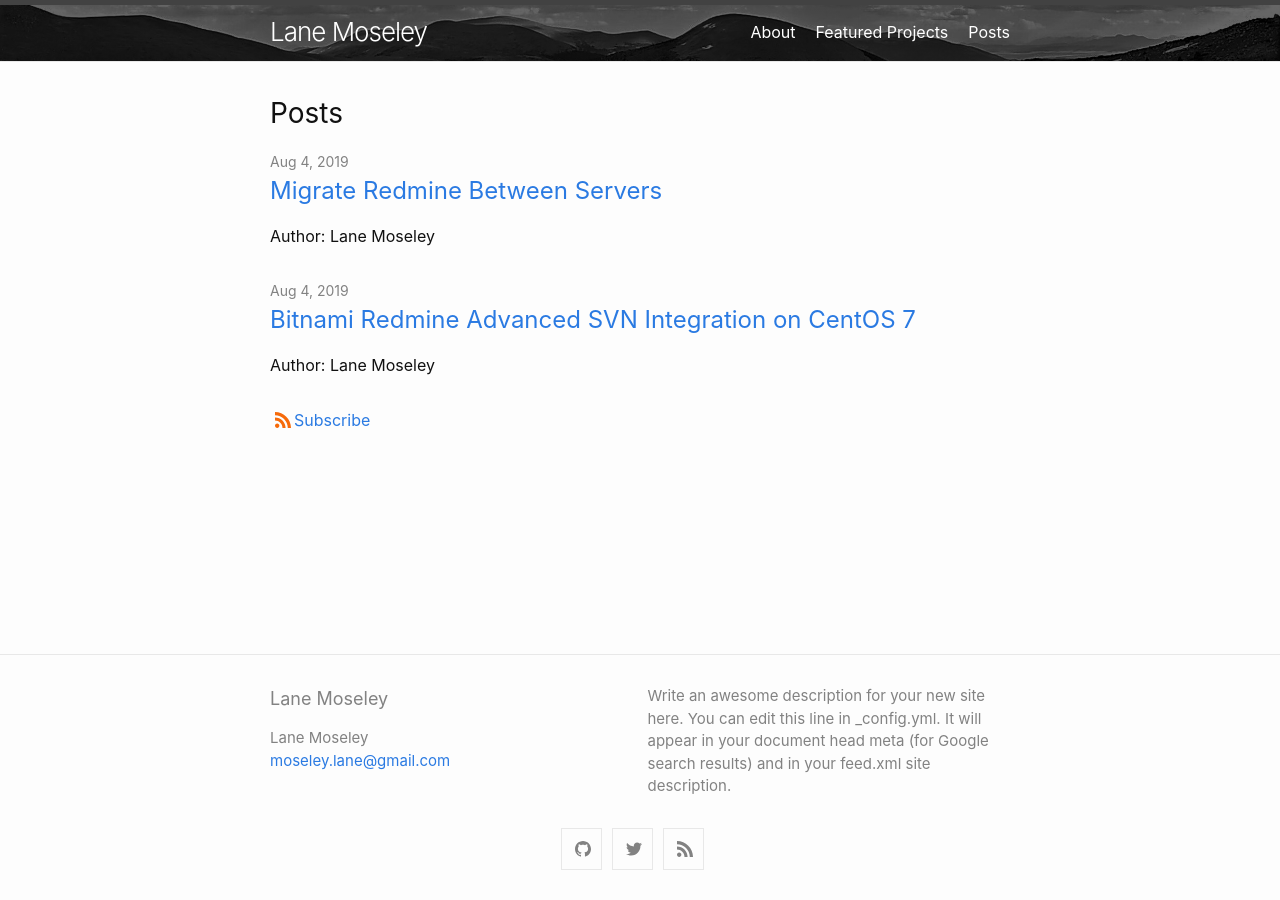
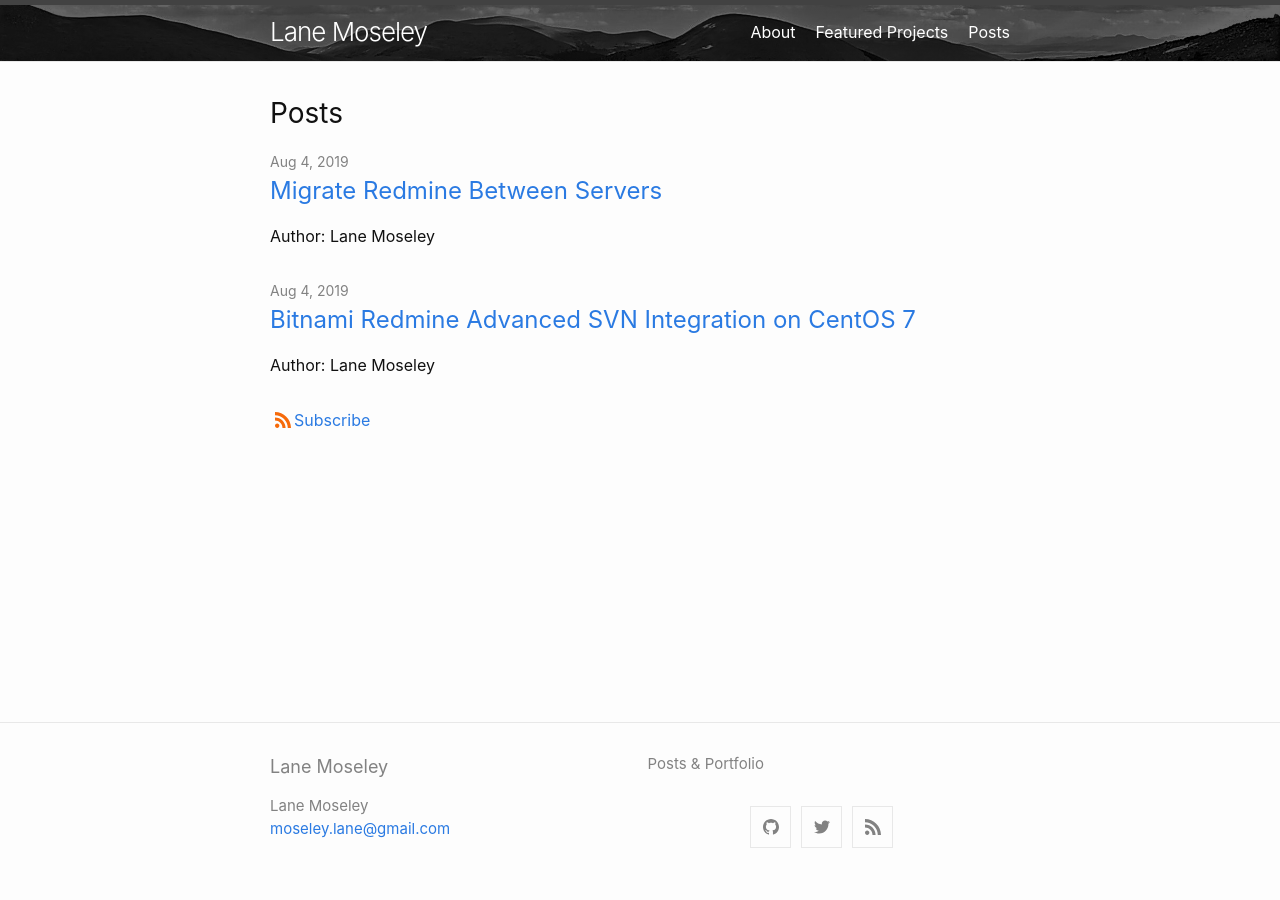
Before and after one commit to lanemoseley/lanemoseley.github.io, a Jekyll site: the page built from index.md, in a window 1280 px wide. Built offline with Jekyll 4.4.1, drawn with Linux system fonts in a browser that asks for light colours.

Commit message:
Changed meta description

```diff
--- a/_config.yml
+++ b/_config.yml
@@ -2,9 +2,7 @@
 author: Lane Moseley
 email: moseley.lane@gmail.com
 description: > # this means to ignore newlines until "show_excerpts:"
-  Write an awesome description for your new site here. You can edit this
-  line in _config.yml. It will appear in your document head meta (for
-  Google search results) and in your feed.xml site description.
+  Posts & Portfolio
 
 show_excerpts: true # set to true to show excerpts on the homepage
 
```
